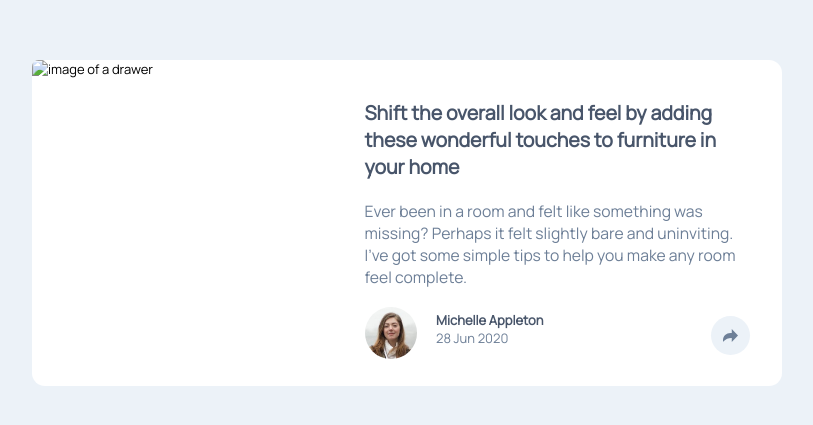
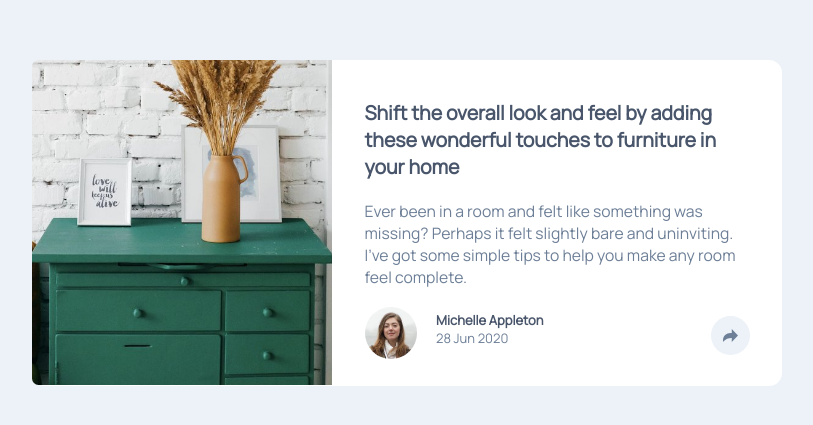
Before and after one commit to kanmi-idris/article_preview_component, a plain HTML site: page index.html in a window 1280 px wide. Shown: the part 177-602 px from the top of the page, without its empty margins (233-1046 px from the left). Drawn offline with Linux system fonts and the light colour scheme; the site is published under a folder, as on GitHub Pages, so addresses that start at the root find nothing.

Commit message:
Update index.html

```diff
--- a/index.html
+++ b/index.html
@@ -15,7 +15,7 @@
   <div class="container">
 
      <div class="img-wrap">
-        <img src="/images/drawers.jpg" alt="image of a drawer">
+        <img src="./images/drawers.jpg" alt="image of a drawer">
 
      </div>
     <div class="text-wrap">
```
